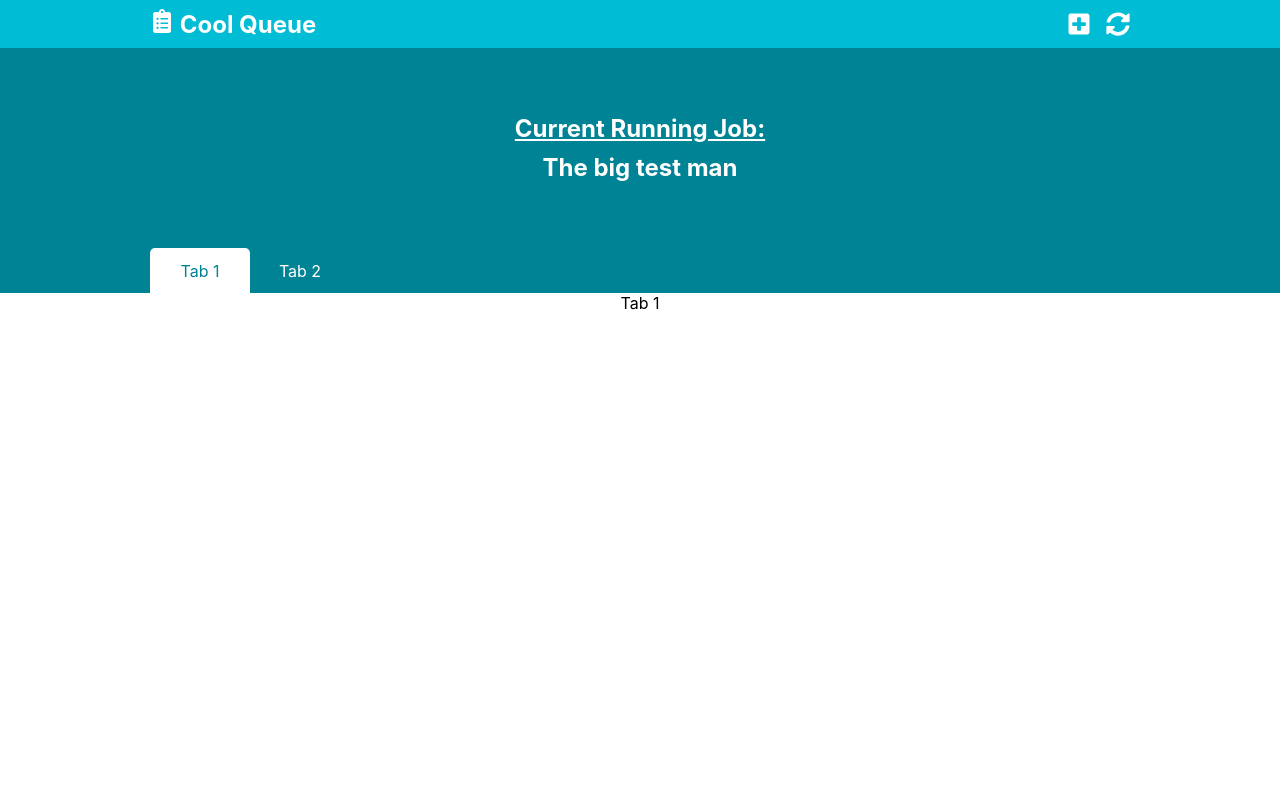
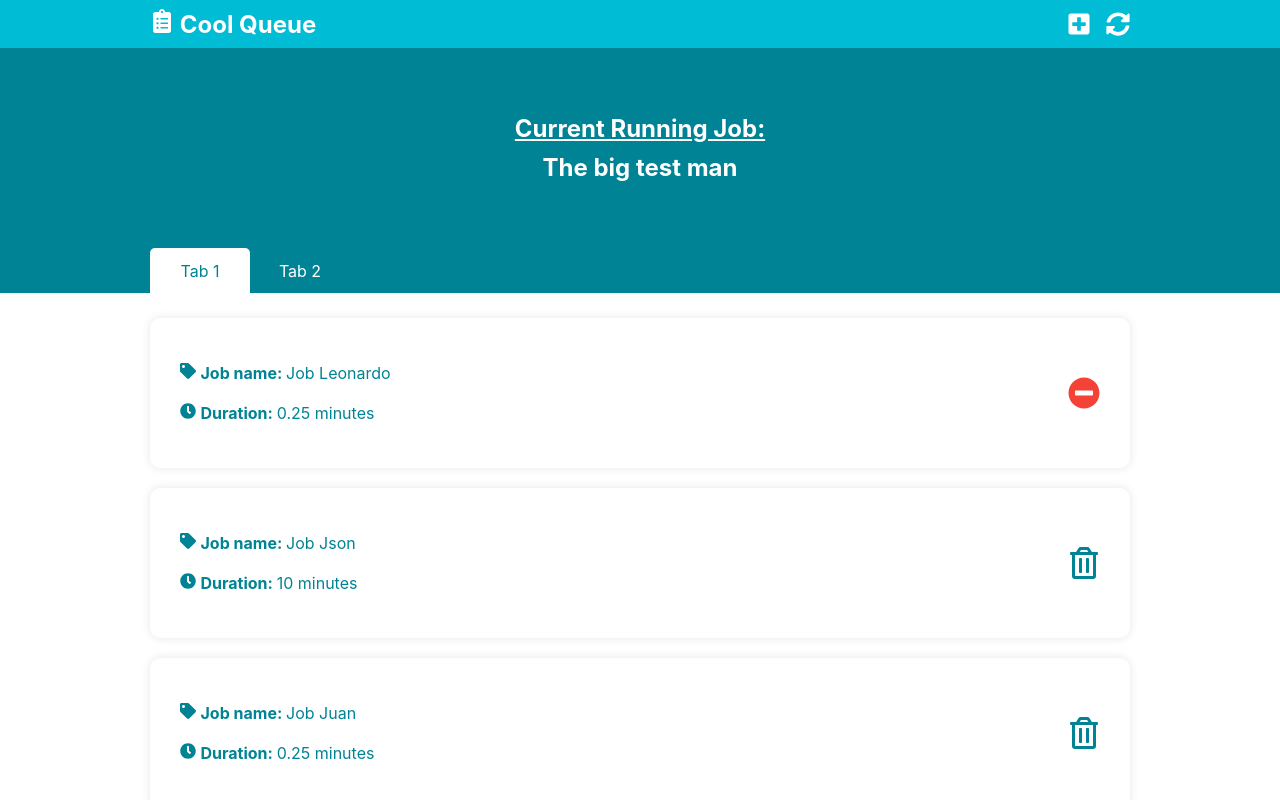
Before and after one commit to leo-isso/cool-queue, a React (Create React App) app: page / in a window 1280 px wide. Shown: the top 800 px of the page. Built offline with nearby package versions, Linux system fonts and the light colour scheme.

Commit message:
feat: add mocked jobs list

```diff
--- a/src/App.js
+++ b/src/App.js
@@ -1,16 +1,24 @@
 import CurrentJobBanner from './components/CurrentJobBanner'
 import Header from './components/Header'
+import JobList from './components/JobList'
 import Tabs from './components/Tabs'
 
+import jobs from './mocks/jobs'
+
 function App () {
+  const renderList = () => {
+    return (
+      <JobList jobs={jobs} />
+    )
+  }
   const tabItems = [
     {
       title: 'Tab 1',
-      content: () => <p>Tab 1</p>
+      content: () => renderList()
     },
     {
       title: 'Tab 2',
-      content: () => <p>Tab 2</p>
+      content: () => renderList()
     }
   ]
 
```
